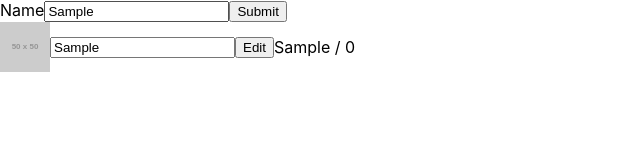
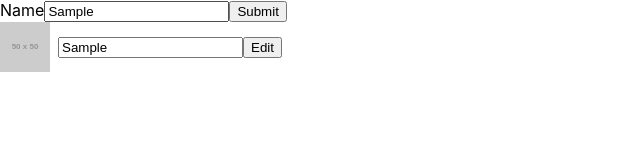
Before and after one commit to pfunto/GTC, a React (Create React App) app: page / in a window 1280 px wide. Both pictures are taken after typing "Sample" into the empty fields and a click on the button "Submit". Shown: the top 160 px of the page, without its empty margins (0-640 px from the left). Built offline with nearby package versions, Linux system fonts and the light colour scheme.

Commit message:
added isEdit to users object, but withou using useState?

```diff
--- a/src/App.tsx
+++ b/src/App.tsx
@@ -6,6 +6,7 @@ import UserList from './components/UserList';
 export interface User {
   id: number;
   name: string;
+  isEdit: boolean;
 }
 
 export interface EditUserValues {
@@ -26,7 +27,7 @@ const App = () => {
   function handleAddUser(values: { name: string }) {
     const { name } = values;
     setPrevName(name);
-    setUsers([...users, { id, name }]);
+    setUsers([...users, { id, name, isEdit: false }]);
   }
 
   function handleEditUser(id: number, values: EditUserValues) {
@@ -38,7 +39,10 @@ const App = () => {
 
     if (curObject) {
       curObject.name = name;
+      curObject.isEdit = true;
     }
+
+    setUsers([...newArr]);
 
     console.log('Edited name: ', curObject);
   }
--- a/src/components/UserList.tsx
+++ b/src/components/UserList.tsx
@@ -13,17 +13,25 @@ const UserList = ({ prevName, users, handleEditUser }: UserListProps) => {
   return (
     <StyledUserList>
       {users.map((user, i) => {
-        const { name, id } = user;
+        const { id, name, isEdit } = user;
         return (
           <StyledUser key={i}>
             <img src="https://via.placeholder.com/50" alt="placeholder" />
+            <StyledUserInfo>
               <UserInput
                 id={id}
                 prevName={prevName}
                 buttonText="Edit"
                 handleEditUser={handleEditUser}
               />
-            {name} / {id}
+              {isEdit ? (
+                <span>
+                  Your name is now: {name}! id: {id}
+                </span>
+              ) : (
+                ''
+              )}
+            </StyledUserInfo>
           </StyledUser>
         );
       })}
@@ -41,4 +49,10 @@ const StyledUser = styled.div`
   align-items: center;
 `;
 
+const StyledUserInfo = styled.div`
+  display: flex;
+  flex-direction: column;
+  padding: 0.5rem;
+`;
+
 export default UserList;
```
Lines whose indentation alone changed are shown as unchanged.
